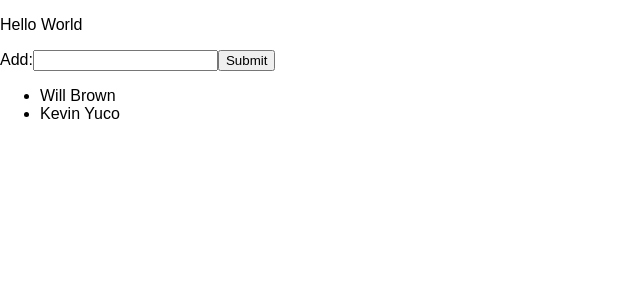
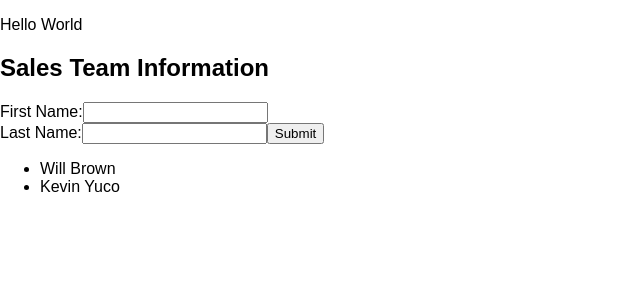
Before and after one commit to Moombai/cars-r-us, a React (Create React App) app: page / in a window 1280 px wide. Shown: the top 300 px of the page, without its empty margins (0-640 px from the left). Built offline with nearby package versions, Linux system fonts and the light colour scheme.

Commit message:
Update sales team form to take 2 inputs

```diff
--- a/src/App.js
+++ b/src/App.js
@@ -35,23 +35,32 @@ class App extends Component {
       ],
       sales: [],
       formInput: "",
+      sellerFirstName: "",
+      sellerLastName: ""
     }
   }
 
   handleInputChange = (event) => {
-    this.setState({
-      formInput: event.target.value
-    })
+    // Handle data from two input fields
+    this.setState({ [event.target.name]: event.target.value });
   }
 
+  // copy seller state and update with controlled form data
   handleFormSubmit = (event) => {
     event.preventDefault();
     const sellersCopy = [...this.state.sellers];
-    sellersCopy.push({ name: "Moomba", lastName: "Muloba"});
+    const firstName = this.state.sellerFirstName;
+    const lastName = this.state.sellerLastName;
+
+    sellersCopy.push({ name: firstName, lastName: lastName });
 
     this.setState({
       sellers: sellersCopy
     })
+
+    // reset form
+    this.setState({ sellerFirstName: "" });
+    this.setState({ sellerLastName: "" });
   }
 
   render() {
@@ -59,7 +68,8 @@ class App extends Component {
       <div className="">
         <p>Hello World</p>
         <SalesStaff
-          salesInput={this.state.formInput}
+          firstName={this.state.sellerFirstName}
+          lastName={this.state.sellerLastName}
           handleInputChange={this.handleInputChange}
           handleFormSubmit={this.handleFormSubmit}
           salesPeople={this.state.sellers}
--- a/src/components/SalesStaff.js
+++ b/src/components/SalesStaff.js
@@ -3,10 +3,16 @@ import React from 'react';
 const SalesStaff = (props) => {
   return (
     <div className="">
+      <h2>Sales Team Information</h2>
       <form onSubmit={props.handleFormSubmit}>
         <label>
-          Add:
-          <input type="text" value={props.salesInput} onChange={props.handleInputChange} />
+          First Name:
+          <input type="text" name="sellerFirstName" value={props.firstName} onChange={props.handleInputChange} />
+        </label>
+        <br/>
+        <label>
+          Last Name:
+          <input type="text" name="sellerLastName" value={props.lastName} onChange={props.handleInputChange} />
         </label>
         <input type="submit" value="Submit" />
       </form>
```
